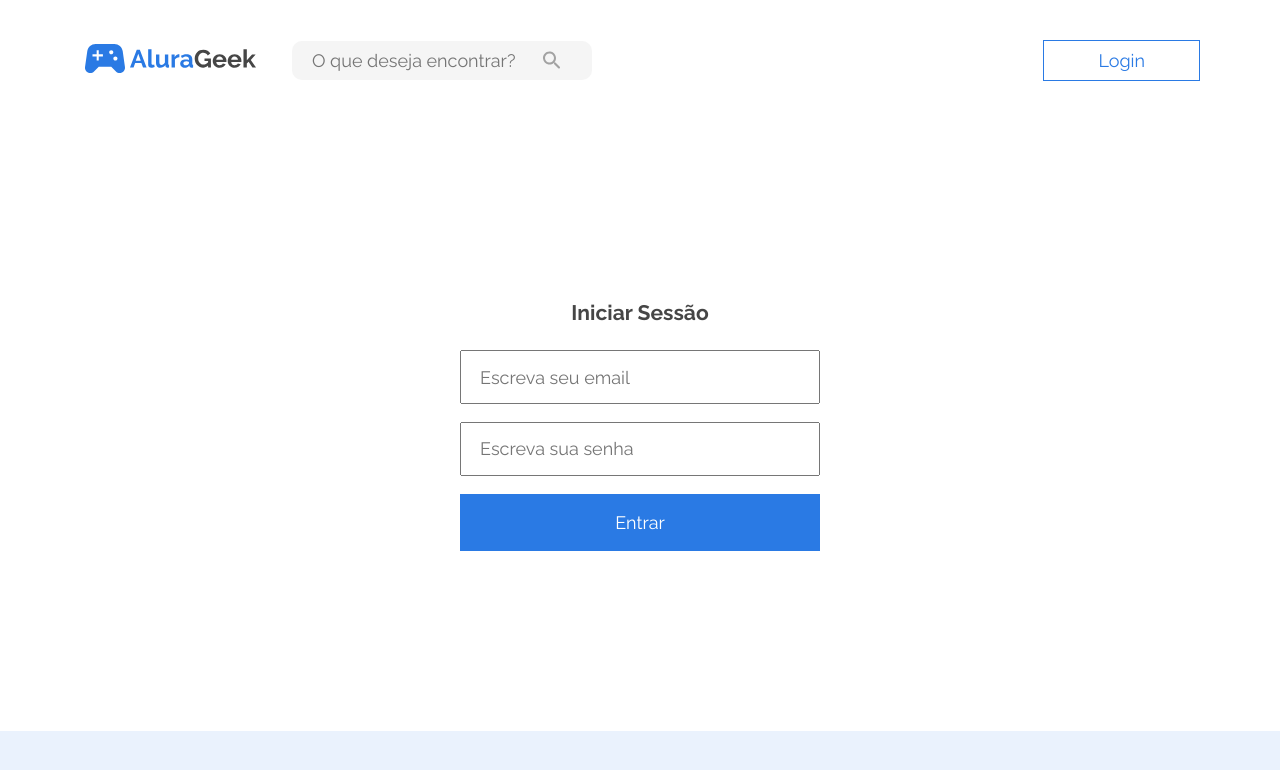
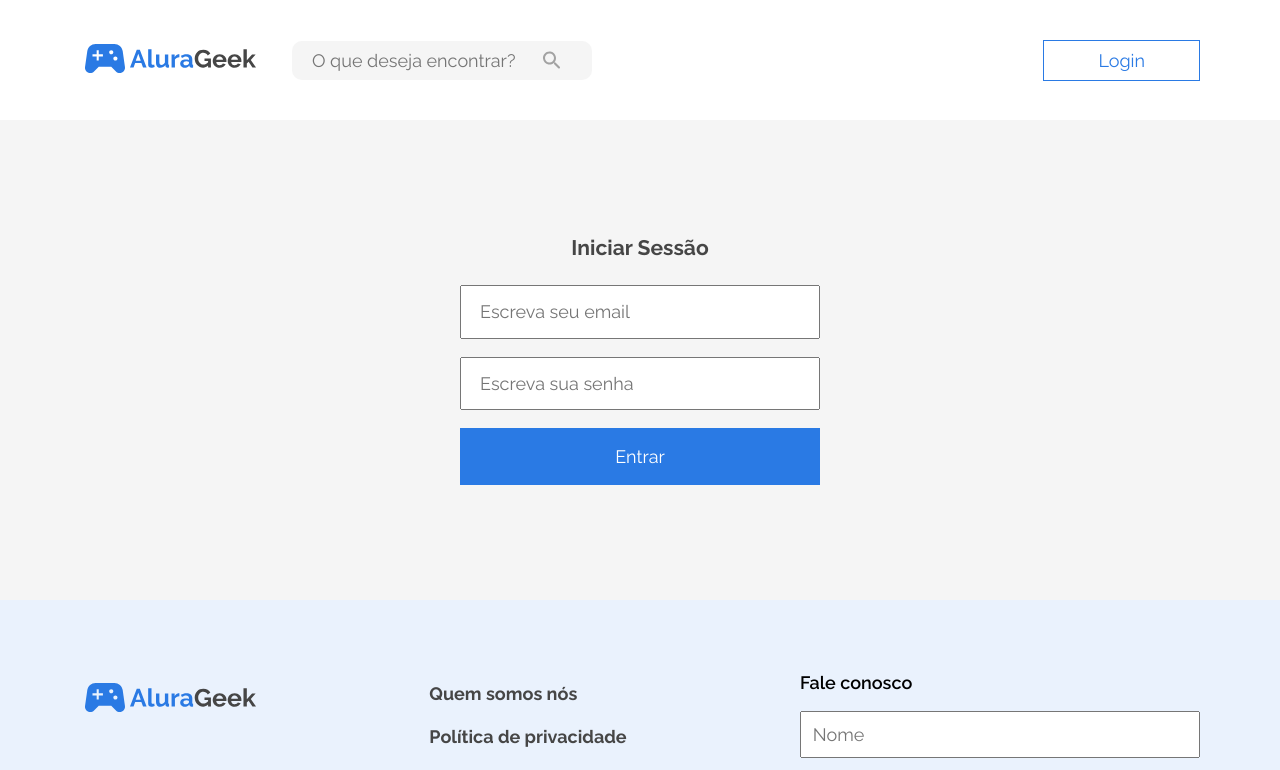
Before and after one commit to viniscrv/alura-geek, a React (Vite) app: page /Login in a window 1280 px wide. Shown: the top 770 px of the page. Built offline with nearby package versions, Linux system fonts and the light colour scheme.

Commit message:
update sessão

```diff
--- a/src/components/Produtos/style.ts
+++ b/src/components/Produtos/style.ts
@@ -1,8 +1,7 @@
 import styled from "styled-components";
 
 export const Container = styled.div`
-    margin-top: 3em;
-    margin: 0 auto;
+    margin: 2em auto;
     width: 1120px;
     @media (max-width: 768px){
         padding: 1em;
--- a/src/components/Rodape/style.ts
+++ b/src/components/Rodape/style.ts
@@ -1,7 +1,6 @@
 import styled from "styled-components";
 
 export const Container = styled.div`
-    margin: 2em 0;
     background-color: #EAF2FD;
     .informacoes {
         display: flex;
--- a/src/components/Sessao/Sessao.tsx
+++ b/src/components/Sessao/Sessao.tsx
@@ -3,10 +3,12 @@ import { Container } from "./style";
 export function Sessao(){
     return (
         <Container>
-            <h3>Iniciar Sessão</h3>
-            <input type="text" placeholder="Escreva seu email"/>
-            <input type="password" placeholder="Escreva sua senha"/>
-            <button>Entrar</button>
+            <div>
+                <h3>Iniciar Sessão</h3>
+                <input type="text" placeholder="Escreva seu email"/>
+                <input type="password" placeholder="Escreva sua senha"/>
+                <button>Entrar</button>
+            </div>
         </Container>
     )
 }
--- a/src/components/Sessao/style.ts
+++ b/src/components/Sessao/style.ts
@@ -1,10 +1,16 @@
 import styled from "styled-components";
 
 export const Container = styled.div`
-    margin: 10em auto;
-    width: 20em;
+    background-color: #F5F5F5;
+    width: 100%;
+    height: 60vh;
+    display: flex;
+    justify-content: center;
+    align-items: center;
+    div {
         display: flex;
         flex-direction: column;
+        width: 20em;
         h3 {
         margin-bottom: 1.2em;
         text-align: center;
@@ -21,5 +27,7 @@ export const Container = styled.div`
             border: none;
             color: white;
         }
+    }
+
 
 `
```
Lines whose indentation alone changed are shown as unchanged.
